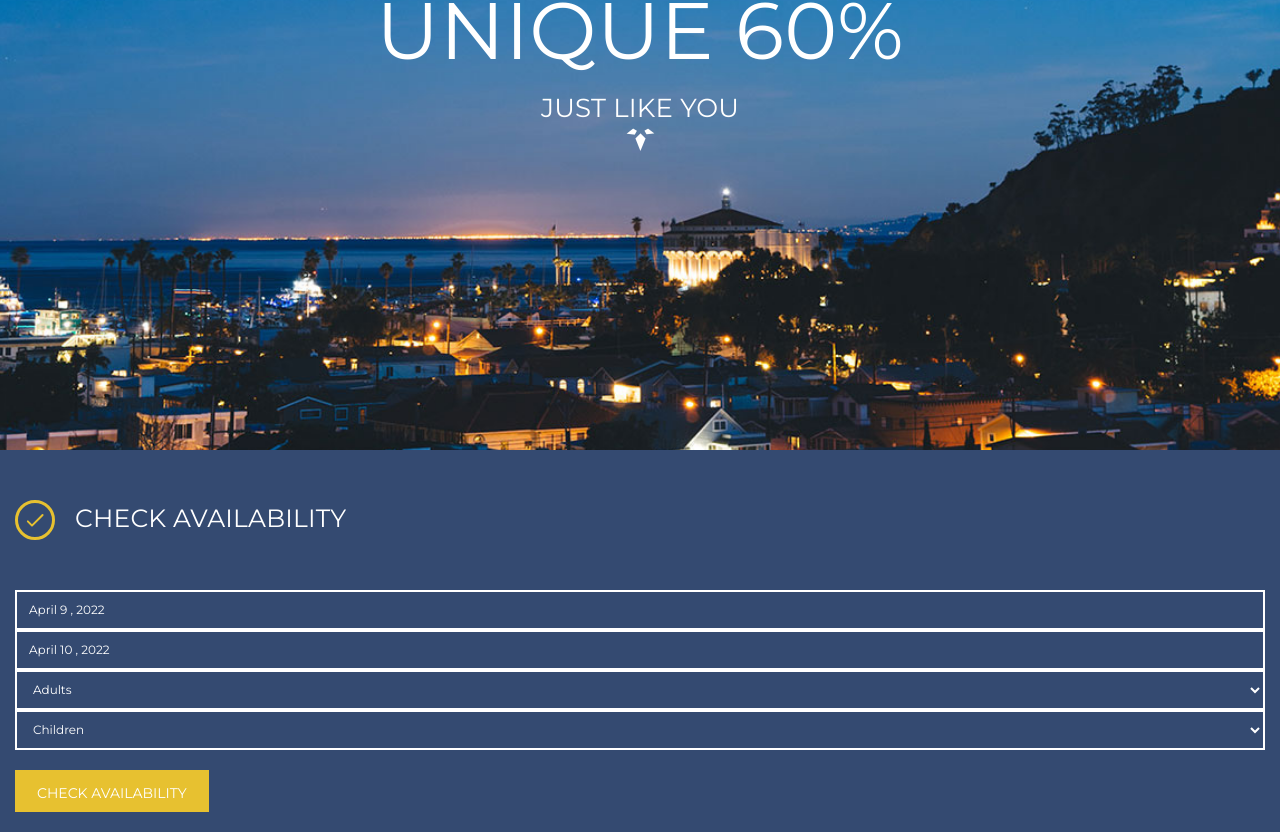
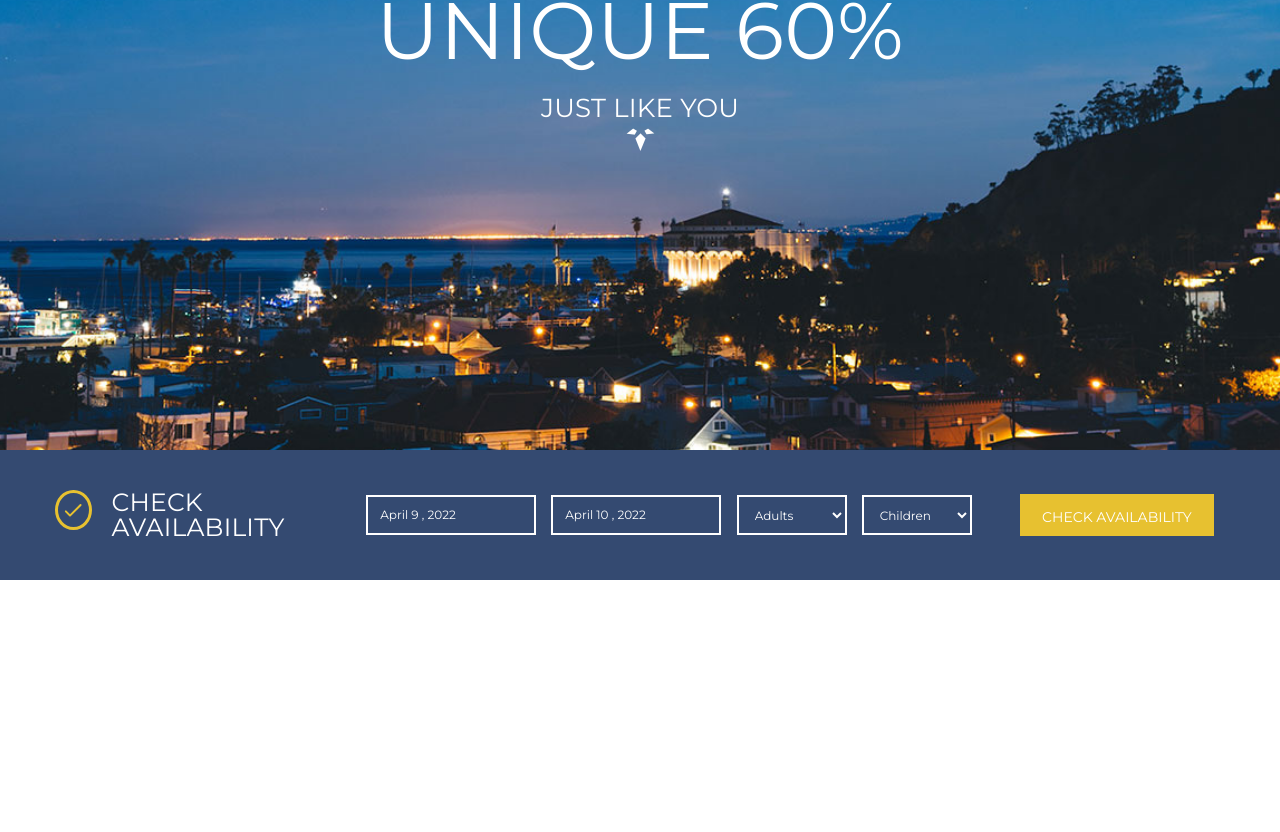
Before and after one commit to SalimiDev/Hotel-ReactJsApp, a React (Create React App) app: page / in a window 1280 px wide. Shown: the part 383-1215 px from the top of the page. After the commit the page ends 993 px from the top, so only its background shows below. Built offline with nearby package versions, Linux system fonts and the light colour scheme.

Commit message:
style:Add responsiveness design to AvailabilityForm section

```diff
--- a/src/components/AvailabilityForm.js
+++ b/src/components/AvailabilityForm.js
@@ -19,11 +19,13 @@ const AvailabilityForm = () => {
     return (
         <section>
             <div className={styles.container}>
-                <div className={styles.check_availability_title}>
-                    <span className={styles.check_icon}>
-                        <CheckRounded />
-                    </span>
-                    <h2>Check Availability</h2>
+                <div className={styles.title_container}>
+                    <div className={styles.check_availability_title}>
+                        <span className={styles.check_icon}>
+                            <CheckRounded />
+                        </span>
+                        <h2>Check Availability</h2>
+                    </div>
                 </div>
                 <form action='submit' className={styles.availability_form}>
                     <div className={styles.date_container}>
--- a/src/styles/layout/AvailabilityForm.module.scss
+++ b/src/styles/layout/AvailabilityForm.module.scss
@@ -1,4 +1,5 @@
 @use '../utils/variables' as *;
+@use '../utils/mixins' as *;
 
 .container {
     position: relative;
@@ -9,13 +10,43 @@
     padding: 30px 15px 0px 15px;
     margin-top: -3px;
     z-index: z-index(check_availability);
+
+    @include media(tablet-lg) {
+        @include centering(column);
+    }
+    @include media(desktop-sm) {
+        @include centering(column);
     }
 
+    @include media(desktop-lg) {
+        height: 130px;
+        display: flex;
+        flex-direction: row;
+        justify-content: center;
+    }
+}
+
+.title_container {
+    @include media(tablet-lg) {
+        width: 720px;
+        justify-content: flex-start;
+    }
+    @include media(desktop-sm) {
+        width: 970px;
+        justify-content: flex-start;
+    }
+    @include media(desktop-lg) {
+        width: 300px;
+        height: inherit;
+    }
     .check_availability_title {
         display: flex;
-    align-items: center;
         margin-top: 20px;
         z-index: z-index(check_availability_title);
+
+        @include media(desktop-lg) {
+            margin-top: 10px;
+        }
 
         h2 {
             font-size: 25px;
@@ -37,6 +68,7 @@
             color: $secondaryColor;
         }
     }
+}
 
 .availability_form {
     width: 100%;
@@ -45,6 +77,71 @@
     padding: 20px 0px;
     margin-top: 30px;
     z-index: z-index(check_availability_form);
+
+    @include media(tablet-sm) {
+        .date_container,
+        .capacity_container {
+            display: flex;
+            justify-content: space-between;
+            input[type='text'],
+            select {
+                width: 48%;
+            }
+        }
+
+        input[type='text'] {
+            margin-bottom: 10px;
+        }
+    }
+
+    @include custom-media(min-width, $tablet-sm) {
+        @include centering(row);
+        width: 720px;
+        flex-wrap: wrap;
+        justify-content: space-around;
+        .date_container,
+        .capacity_container {
+            display: flex;
+            gap: 15px;
+        }
+        .date_container {
+            width: 60%;
+            input[type='text'] {
+                width: 48%;
+            }
+        }
+        .capacity_container {
+            width: 36%;
+            select {
+                width: 47%;
+            }
+        }
+    }
+
+    @include media(desktop-sm) {
+        width: 970px;
+    }
+
+    @include media(desktop-lg) {
+        width: 870px;
+        height: 130px;
+        flex-wrap: nowrap;
+        padding: 0;
+        margin-top: -30px;
+
+        .date_container {
+            width: 40%;
+            input[type='text'] {
+                width: 170px;
+            }
+        }
+        .capacity_container {
+            width: 30%;
+            select {
+                width: 110px;
+            }
+        }
+    }
 
     input[type='text'],
     select {
@@ -69,5 +166,12 @@
         height: 42px;
         width: fit-content;
         margin-top: 20px;
+        @include media(tablet-sm) {
+            display: flex;
+            align-self: center;
+        }
+        @include media(desktop-lg) {
+            margin-top: 0;
         }
     }
+}
```
Lines whose indentation alone changed are shown as unchanged.
